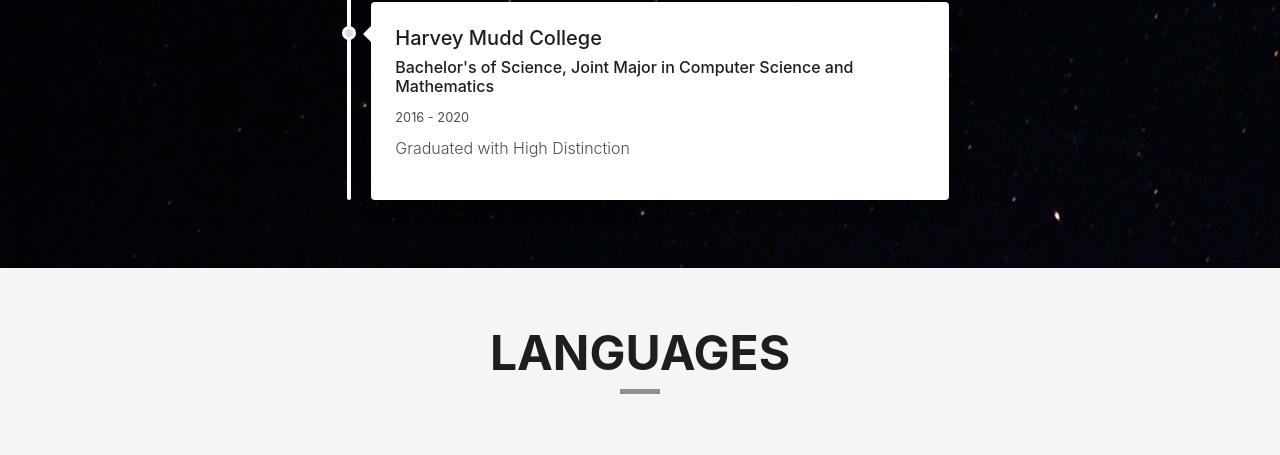
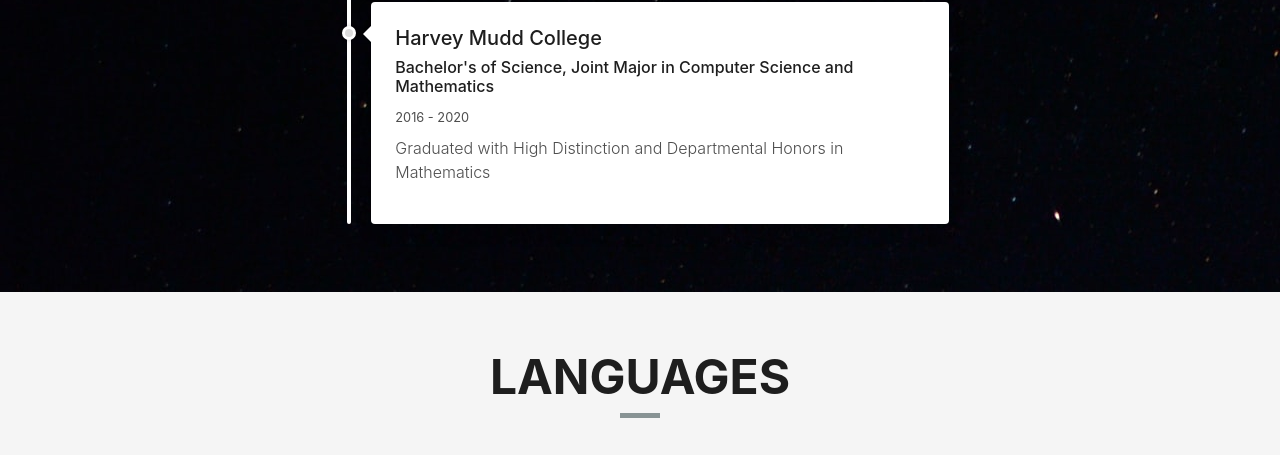
Before and after one commit to cnewman1998/portfolio, a plain HTML site: page index.html in a window 1280 px wide. Shown: the part 3180-3635 px from the top of the page. Drawn offline with Linux system fonts and the light colour scheme.

Commit message:
added departmental honors

```diff
--- a/index.html
+++ b/index.html
@@ -264,7 +264,7 @@
 
                   <span class="small text-gray">2016 - 2020</span>
                   <p class="text-small mt-2 font-weight-light">
-                    Graduated with High Distinction
+                    Graduated with High Distinction and Departmental Honors in Mathematics
                   </p>
 
               </li>
```
